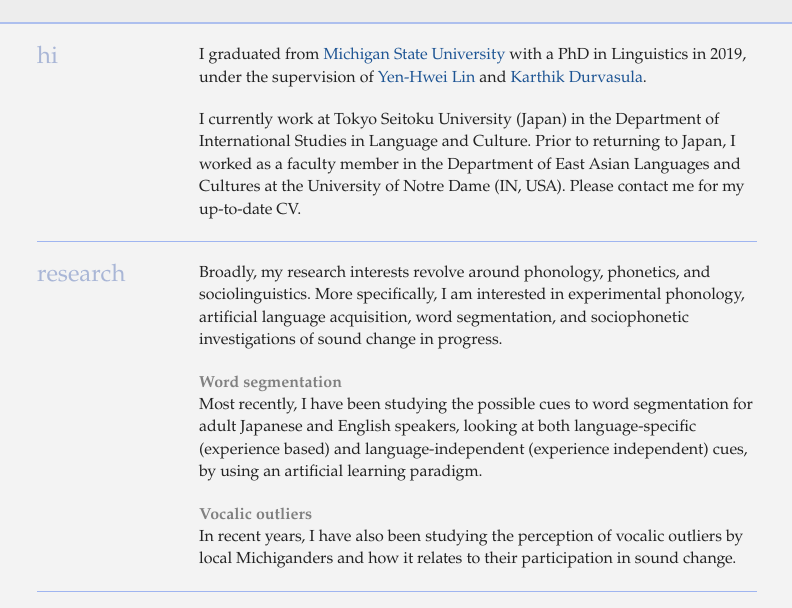
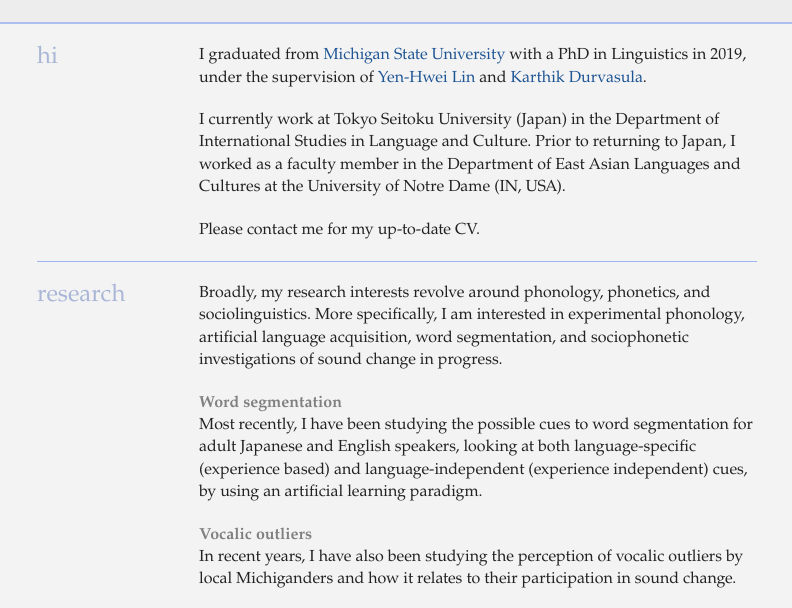
Before and after one commit to SayaUehara/sayakouehara.github.io, a plain HTML site: page index.html in a window 1280 px wide. Shown: the part 150-758 px from the top of the page, without its empty margins (243-1035 px from the left). Drawn offline with Linux system fonts and the light colour scheme; a web font is replaced by a local one.

Commit message:
Update index.html

```diff
--- a/index.html
+++ b/index.html
@@ -62,8 +62,9 @@
 					</p>
 
 					<p>I currently work at Tokyo Seitoku University (Japan) in the Department of International Studies in Language and Culture.
-					Prior to returning to Japan, I worked as a faculty member in the Department of East Asian Languages and Cultures at the University of Notre Dame (IN, USA).
-					Please contact me for my up-to-date CV.</p>
+					Prior to returning to Japan, I worked as a faculty member in the Department of East Asian Languages and Cultures at the University of Notre Dame (IN, USA). </p>
+
+					<p>Please contact me for my up-to-date CV.</p>
 				</div>
 			</article>
 			<div class="clear"></div>
```
